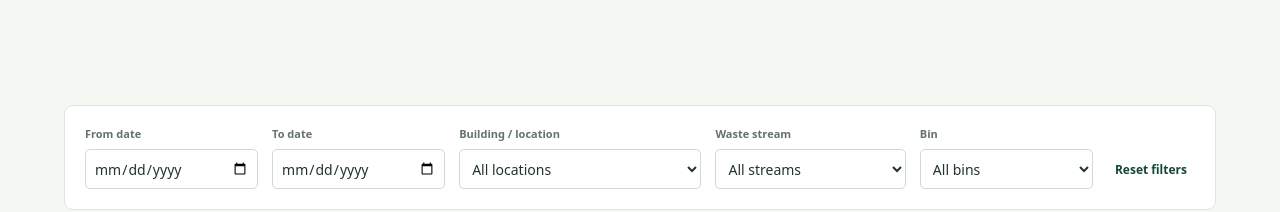
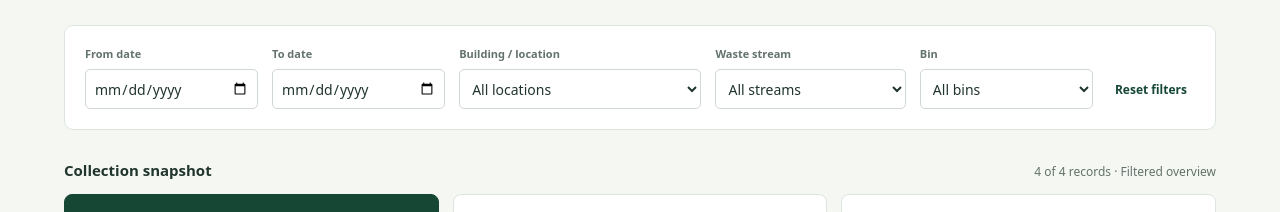
Before and after one commit to benni-bachi/BinThereDetectedThat, a plain HTML site: page index.html in a window 1280 px wide. Shown: the part 365-577 px from the top of the page. Drawn offline with Linux system fonts and the light colour scheme.

Commit message:
Remove excess gap above collection filters

```diff
--- a/index.html
+++ b/index.html
@@ -13,7 +13,6 @@
   <main>
     <nav class="page-nav" aria-label="Dashboard pages"><a href="overview.html">Overview</a><a href="index.html" aria-current="page">Collection activity</a></nav>
     <section class="intro"><div><p class="eyebrow">OPERATIONS OVERVIEW</p><h1>A cleaner campus.<br><span>A clearer picture.</span></h1><p class="subtitle">Collection activity and service conditions across campus.</p></div><a class="primary-button" href="https://forms.cloud.microsoft/Pages/ResponsePage.aspx?id=AZC0tj-L-kOZoXBujH41mMDhpnz29-JJttbJSNrVO5FUNzFLQU5YS1lFNDdZSktERjdGS1ZQV09TVC4u" target="_blank" rel="noopener noreferrer">＋ New Collection <span aria-hidden="true">↗</span><span class="sr-only"> (opens in a new tab)</span></a></section>
-    <div class="snapshot-space" aria-hidden="true"></div>
     <section class="filters" aria-label="Filter collections"><div><label for="date-from">From date</label><input type="date" id="date-from"></div><div><label for="date-to">To date</label><input type="date" id="date-to"></div><div><label for="building">Building / location</label><select id="building"><option value="">All locations</option></select></div><div><label for="stream">Waste stream</label><select id="stream"><option value="">All streams</option></select></div><div><label for="bin">Bin</label><select id="bin"><option value="">All bins</option></select></div><button id="reset" class="reset-button" type="button">Reset filters</button></section>
     <div class="section-caption"><h2>Collection snapshot</h2><p id="result-count" role="status" aria-live="polite">Loading records…</p></div>
     <div id="error" class="error" role="alert" hidden></div>
```
